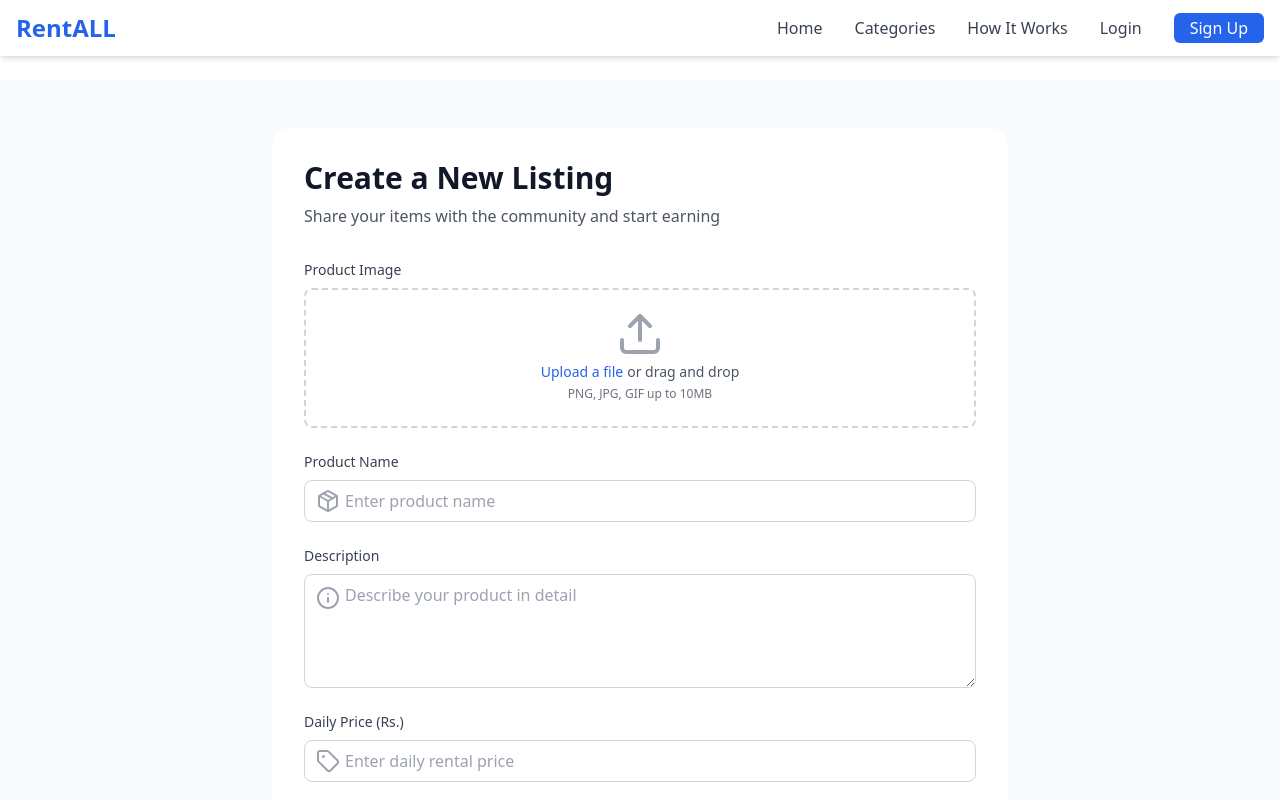
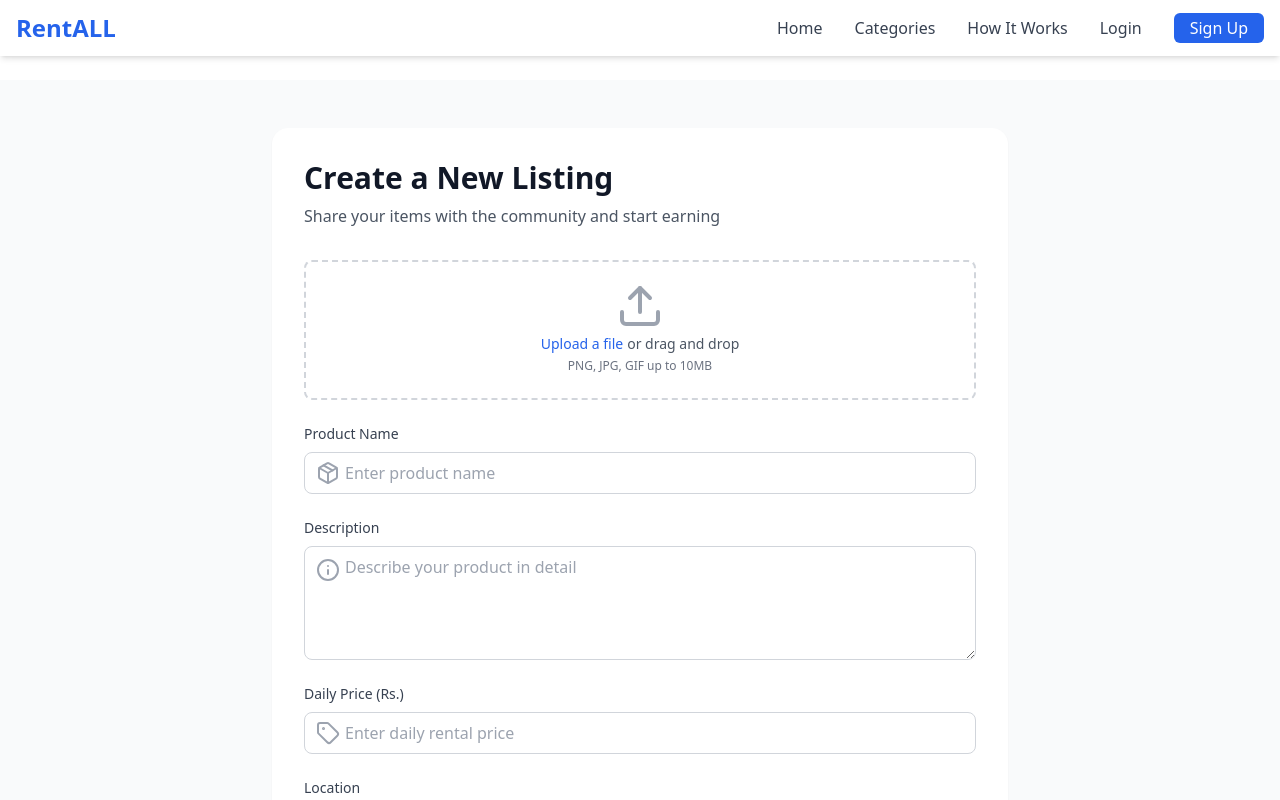
Before and after one commit to Aashutosh1201/rentall-web, a React (Create React App) app in the folder frontend/: page /create in a window 1280 px wide. Shown: the top 800 px of the page. Built offline with nearby package versions, Linux system fonts and the light colour scheme.

Commit message:
Drag and drop working

```diff
--- a/frontend/src/pages/CreateProduct.jsx
+++ b/frontend/src/pages/CreateProduct.jsx
@@ -27,6 +27,7 @@ export default function CreateProduct() {
   const [previewImage, setPreviewImage] = useState(null);
   const [isSubmitting, setIsSubmitting] = useState(false);
   const [selectedDates, setSelectedDates] = useState([]);
+  const [isDragging, setIsDragging] = useState(false);
 
   const handleChange = (e) => {
     const { name, value, type, files } = e.target;
@@ -43,6 +44,45 @@ export default function CreateProduct() {
       }
     } else {
       setFormData({ ...formData, [name]: value });
+    }
+  };
+
+  // Handle drag events
+  const handleDragEnter = (e) => {
+    e.preventDefault();
+    e.stopPropagation();
+    setIsDragging(true);
+  };
+
+  const handleDragLeave = (e) => {
+    e.preventDefault();
+    e.stopPropagation();
+    setIsDragging(false);
+  };
+
+  const handleDragOver = (e) => {
+    e.preventDefault();
+    e.stopPropagation();
+  };
+
+  const handleDrop = (e) => {
+    e.preventDefault();
+    e.stopPropagation();
+    setIsDragging(false);
+
+    const files = e.dataTransfer.files;
+    if (files && files.length > 0) {
+      const file = files[0];
+      if (file.type.match("image.*")) {
+        setFormData({ ...formData, image: file });
+        const reader = new FileReader();
+        reader.onloadend = () => {
+          setPreviewImage(reader.result);
+        };
+        reader.readAsDataURL(file);
+      } else {
+        alert("Please select an image file");
+      }
     }
   };
 
@@ -188,11 +228,17 @@ export default function CreateProduct() {
 
           <form onSubmit={handleSubmit} className="space-y-6">
             {/* Product Image Upload */}
-            <div className="space-y-2">
-              <label className="block text-sm font-medium text-gray-700">
-                Product Image
-              </label>
-              <div className="mt-1 flex justify-center px-6 pt-5 pb-6 border-2 border-gray-300 border-dashed rounded-lg hover:border-blue-500 transition-colors">
+            <div
+              className={`mt-1 flex justify-center px-6 pt-5 pb-6 border-2 border-gray-300 border-dashed rounded-lg transition-colors ${
+                isDragging
+                  ? "border-blue-500 bg-blue-50"
+                  : "hover:border-blue-500"
+              }`}
+              onDragEnter={handleDragEnter}
+              onDragLeave={handleDragLeave}
+              onDragOver={handleDragOver}
+              onDrop={handleDrop}
+            >
               <div className="space-y-1 text-center">
                 {previewImage ? (
                   <div className="relative">
@@ -214,8 +260,12 @@ export default function CreateProduct() {
                   </div>
                 ) : (
                   <>
-                      <Upload className="mx-auto h-12 w-12 text-gray-400" />
-                      <div className="flex text-sm text-gray-600">
+                    <Upload
+                      className={`mx-auto h-12 w-12 ${
+                        isDragging ? "text-blue-500" : "text-gray-400"
+                      }`}
+                    />
+                    <div className="flex text-sm text-gray-600 justify-center">
                       <label
                         htmlFor="image-upload"
                         className="relative cursor-pointer bg-white rounded-md font-medium text-blue-600 hover:text-blue-500 focus-within:outline-none"
@@ -237,7 +287,6 @@ export default function CreateProduct() {
                     </p>
                   </>
                 )}
-                </div>
               </div>
             </div>
 
```
Also changed, not shown: 2 other files (tests, documents, lock files or other folders). Lines whose indentation alone changed are shown as unchanged.
